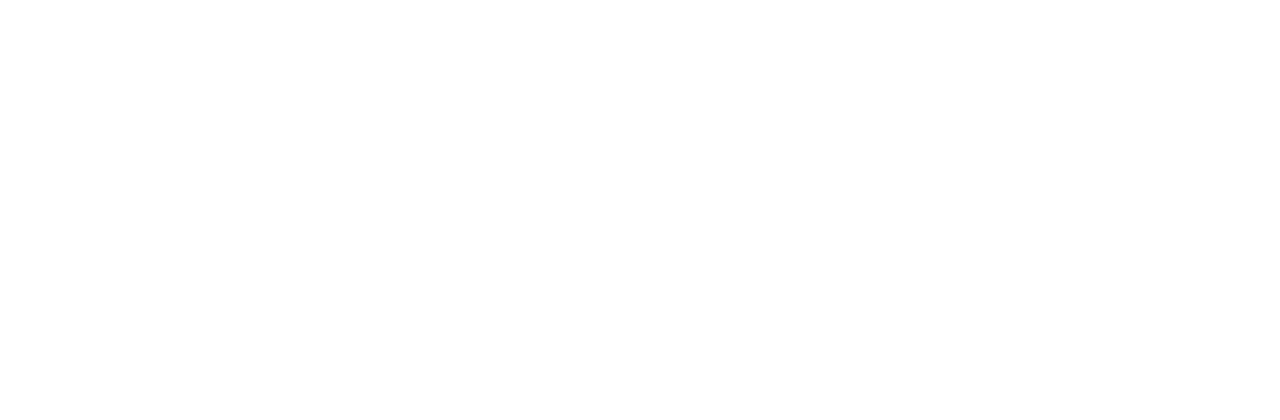
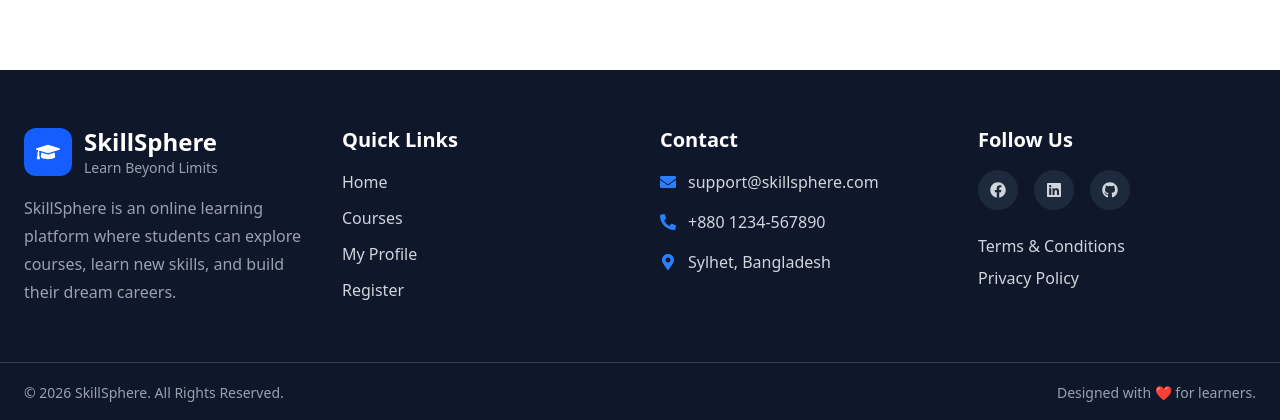
Before and after one commit to Abida-jannat/skillsphere, a Next.js app: page / in a window 1280 px wide. Shown: the part 868-1288 px from the top of the page. Before the commit the page ends 858 px from the top, so only its background shows below. Built offline with nearby package versions, Linux system fonts and the light colour scheme.

Commit message:
adding json data

```diff
--- /dev/null
+++ b/public/data.json
@@ -0,0 +1,106 @@
+[
+  {
+    "id": 1,
+    "title": "Complete Web Development Bootcamp",
+    "instructor": "John Doe",
+    "duration": "20 Hours",
+    "rating": 4.8,
+    "level": "Beginner",
+    "category": "Web Development",
+    "students": 3250,
+    "price": 49,
+    "description": "Learn HTML, CSS, JavaScript, React, Node.js, Express, and MongoDB by building real-world projects.",
+    "image": "https://images.unsplash.com/photo-1517694712202-14dd9538aa97?w=800"
+  },
+  {
+    "id": 2,
+    "title": "UI/UX Design Masterclass",
+    "instructor": "Sarah Wilson",
+    "duration": "15 Hours",
+    "rating": 4.9,
+    "level": "Beginner",
+    "category": "UI/UX Design",
+    "students": 2150,
+    "price": 39,
+    "description": "Master Figma, wireframing, prototyping, and user experience design principles.",
+    "image": "https://images.unsplash.com/photo-1559028012-481c04fa702d?w=800"
+  },
+  {
+    "id": 3,
+    "title": "Python for Data Science",
+    "instructor": "Michael Brown",
+    "duration": "18 Hours",
+    "rating": 4.7,
+    "level": "Intermediate",
+    "category": "Data Science",
+    "students": 1840,
+    "price": 59,
+    "description": "Analyze data using Python, Pandas, NumPy, Matplotlib, and machine learning basics.",
+    "image": "https://images.unsplash.com/photo-1526379095098-d400fd0bf935?w=800"
+  },
+  {
+    "id": 4,
+    "title": "Digital Marketing Essentials",
+    "instructor": "Emma Johnson",
+    "duration": "12 Hours",
+    "rating": 4.6,
+    "level": "Beginner",
+    "category": "Marketing",
+    "students": 1620,
+    "price": 35,
+    "description": "Learn SEO, social media marketing, Google Ads, email marketing, and branding strategies.",
+    "image": "https://images.unsplash.com/photo-1460925895917-afdab827c52f?w=800"
+  },
+  {
+    "id": 5,
+    "title": "Artificial Intelligence Fundamentals",
+    "instructor": "David Lee",
+    "duration": "22 Hours",
+    "rating": 4.9,
+    "level": "Advanced",
+    "category": "Artificial Intelligence",
+    "students": 980,
+    "price": 79,
+    "description": "Understand AI concepts, neural networks, deep learning, and build intelligent applications.",
+    "image": "https://images.unsplash.com/photo-1677442136019-21780ecad995?w=800"
+  },
+  {
+    "id": 6,
+    "title": "Cyber Security Basics",
+    "instructor": "James Anderson",
+    "duration": "16 Hours",
+    "rating": 4.8,
+    "level": "Intermediate",
+    "category": "Cyber Security",
+    "students": 1410,
+    "price": 55,
+    "description": "Learn ethical hacking, network security, encryption, and cyber attack prevention.",
+    "image": "https://images.unsplash.com/photo-1550751827-4bd374c3f58b?w=800"
+  },
+  {
+    "id": 7,
+    "title": "Mobile App Development with Flutter",
+    "instructor": "Sophia Martinez",
+    "duration": "24 Hours",
+    "rating": 4.7,
+    "level": "Intermediate",
+    "category": "App Development",
+    "students": 1725,
+    "price": 65,
+    "description": "Build beautiful Android and iOS applications using Flutter and Firebase.",
+    "image": "https://images.unsplash.com/photo-1512941937669-90a1b58e7e9c?w=800"
+  },
+  {
+    "id": 8,
+    "title": "Graphic Design with Adobe Photoshop",
+    "instructor": "Olivia Taylor",
+    "duration": "14 Hours",
+    "rating": 4.6,
+    "level": "Beginner",
+    "category": "Graphic Design",
+    "students": 1980,
+    "price": 45,
+    "description": "Create stunning graphics, social media posts, posters, and branding materials using Photoshop.",
+    "image": "https://images.unsplash.com/photo-1516321318423-f06f85e504b3?w=800"
+  }
+]
--- a/src/app/layout.js
+++ b/src/app/layout.js
@@ -1,6 +1,7 @@
 import { Geist, Geist_Mono } from "next/font/google";
 import "./globals.css";
 import Navbar from "@/components/Navbar";
+import Footer from "@/components/Footer";
 
 
 const geistSans = Geist({
@@ -27,6 +28,7 @@ export default function RootLayout({ children }) {
       <body>
         <Navbar></Navbar>
         {children}
+        <Footer></Footer>
       </body>
     </html>
   );
--- a/src/components/Banner.jsx
+++ b/src/components/Banner.jsx
@@ -23,7 +23,7 @@ export default function Banner() {
               Build Your
               <br />
               Dream Career
-              <span className="text-blue-600">
+              <span className="text-blue-700">
                 {" "}One Skill <span className="text-gray-900">at a Time.</span>
               </span>
            </h1>
--- /dev/null
+++ b/src/components/Footer.jsx
@@ -0,0 +1,194 @@
+"use client";
+
+import Link from "next/link";
+import {
+  FaGraduationCap,
+  FaFacebook,
+  FaLinkedin,
+  FaGithub,
+  FaEnvelope,
+  FaPhoneAlt,
+  FaMapMarkerAlt,
+} from "react-icons/fa";
+
+const Footer = () => {
+  return (
+    <footer className="bg-slate-900 text-gray-300 mt-20">
+
+      <div className="max-w-7xl mx-auto px-6 py-14">
+
+        <div className="grid grid-cols-1 md:grid-cols-2 lg:grid-cols-4 gap-10">
+
+          {/* Logo & About */}
+          <div>
+
+            <div className="flex items-center gap-3 mb-4">
+
+              <div className="w-12 h-12 bg-blue-600 rounded-xl flex items-center justify-center">
+                <FaGraduationCap className="text-white text-2xl" />
+              </div>
+
+              <div>
+                <h2 className="text-2xl font-bold text-white">
+                  SkillSphere
+                </h2>
+
+                <p className="text-sm text-gray-400">
+                  Learn Beyond Limits
+                </p>
+              </div>
+
+            </div>
+
+            <p className="text-gray-400 leading-7">
+              SkillSphere is an online learning platform where
+              students can explore courses, learn new skills,
+              and build their dream careers.
+            </p>
+
+          </div>
+
+          {/* Quick Links */}
+          <div>
+
+            <h3 className="text-xl font-semibold text-white mb-4">
+              Quick Links
+            </h3>
+
+            <ul className="space-y-3">
+
+              <li>
+                <Link href="/" className="hover:text-blue-400">
+                  Home
+                </Link>
+              </li>
+
+              <li>
+                <Link href="/courses" className="hover:text-blue-400">
+                  Courses
+                </Link>
+              </li>
+
+              <li>
+                <Link href="/profile" className="hover:text-blue-400">
+                  My Profile
+                </Link>
+              </li>
+
+              <li>
+                <Link href="/register" className="hover:text-blue-400">
+                  Register
+                </Link>
+              </li>
+
+            </ul>
+
+          </div>
+
+          {/* Contact Info */}
+          <div>
+
+            <h3 className="text-xl font-semibold text-white mb-4">
+              Contact
+            </h3>
+
+            <div className="space-y-4">
+
+              <div className="flex items-center gap-3">
+                <FaEnvelope className="text-blue-500" />
+                <span>support@skillsphere.com</span>
+              </div>
+
+              <div className="flex items-center gap-3">
+                <FaPhoneAlt className="text-blue-500" />
+                <span>+880 1234-567890</span>
+              </div>
+
+              <div className="flex items-center gap-3">
+                <FaMapMarkerAlt className="text-blue-500" />
+                <span>Sylhet, Bangladesh</span>
+              </div>
+
+            </div>
+
+          </div>
+
+          {/* Social Links */}
+          <div>
+
+            <h3 className="text-xl font-semibold text-white mb-4">
+              Follow Us
+            </h3>
+
+            <div className="flex gap-4 mb-6">
+
+              <a
+                href="#"
+                className="w-10 h-10 rounded-full bg-slate-800 hover:bg-blue-600 flex items-center justify-center duration-300"
+              >
+                <FaFacebook />
+              </a>
+
+              <a
+                href="#"
+                className="w-10 h-10 rounded-full bg-slate-800 hover:bg-blue-600 flex items-center justify-center duration-300"
+              >
+                <FaLinkedin />
+              </a>
+
+              <a
+                href="#"
+                className="w-10 h-10 rounded-full bg-slate-800 hover:bg-blue-600 flex items-center justify-center duration-300"
+              >
+                <FaGithub />
+              </a>
+
+            </div>
+
+            <div className="space-y-2">
+
+              <Link
+                href="/terms"
+                className="block hover:text-blue-400"
+              >
+                Terms & Conditions
+              </Link>
+
+              <Link
+                href="/privacy"
+                className="block hover:text-blue-400"
+              >
+                Privacy Policy
+              </Link>
+
+            </div>
+
+          </div>
+
+        </div>
+
+      </div>
+
+      {/* Bottom Footer */}
+
+      <div className="border-t border-slate-700">
+
+        <div className="max-w-7xl mx-auto px-6 py-5 flex flex-col md:flex-row justify-between items-center">
+
+          <p className="text-sm text-gray-400">
+            © 2026 SkillSphere. All Rights Reserved.
+          </p>
+
+          <p className="text-sm text-gray-400 mt-2 md:mt-0">
+            Designed with ❤️ for learners.
+          </p>
+
+        </div>
+
+      </div>
+
+    </footer>
+  );
+};
+
+export default Footer;
--- a/src/components/Navbar.jsx
+++ b/src/components/Navbar.jsx
@@ -72,7 +72,7 @@ export default function Navbar() {
                 </button>
               </Link>
               <Link href="/register">
-                <button className="btn btn-primary rounded-full px-6">
+                <button className="btn btn-primary rounded-full x px-6">
                  Register
                 </button>
               </Link>
```
